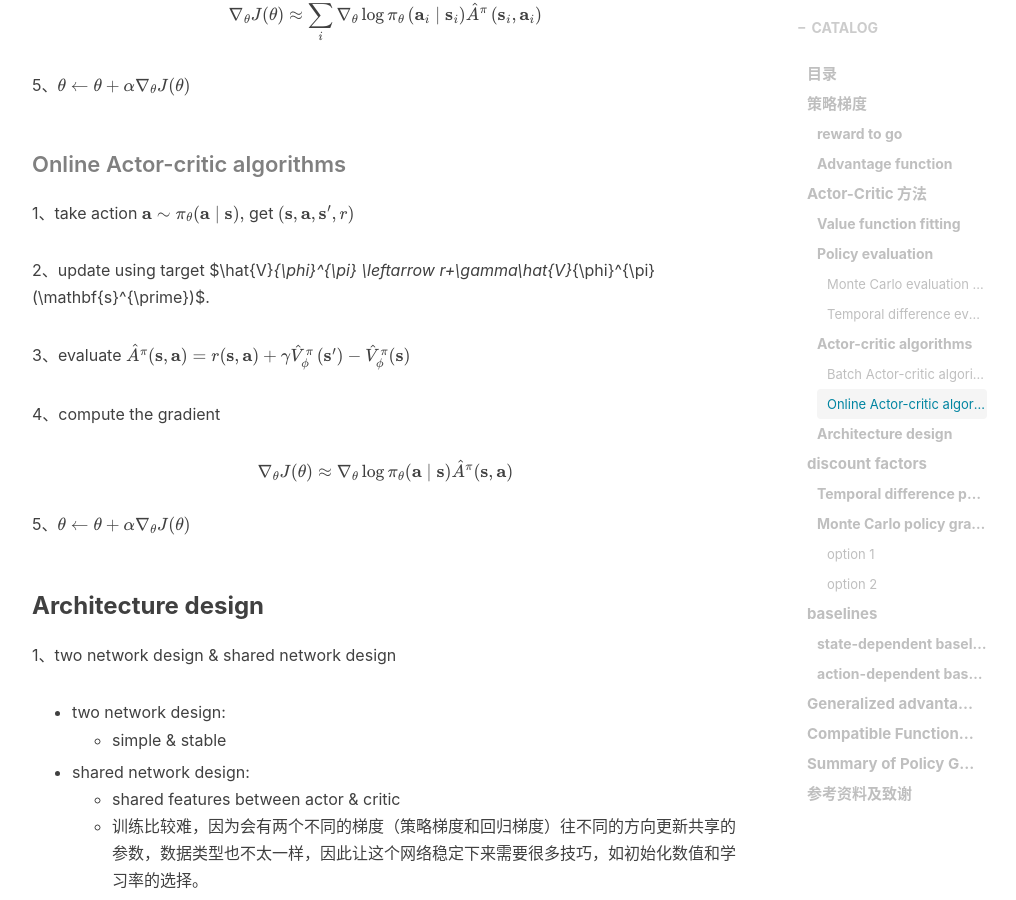
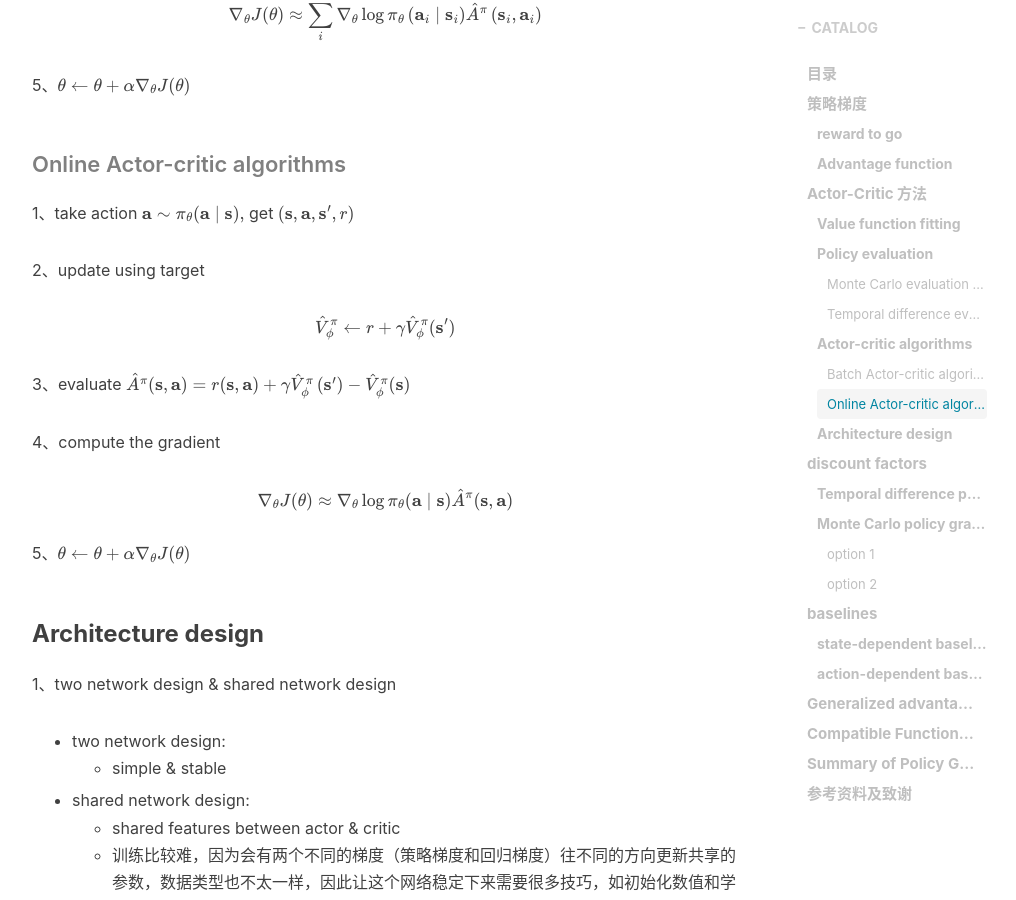
Before and after one commit to liushunyu/blog, a Jekyll site: the page built from _posts/2020-04-21-强化学习思考（8）Actor-Critic 方法.md, in a window 1280 px wide and 900 px high, scrolled down 5082 px. Shown: the whole window, without its empty margins (233-1249 px from the left). Built offline with Jekyll 4.4.1, drawn with Linux system fonts in a browser that asks for light colours; nearby versions of some CDN libraries; formulas are drawn with MathJax 3; comment, search, counter and statistics services are not loaded.

```diff
--- a/_posts/2020-04-21-强化学习思考（8）Actor-Critic 方法.md
+++ b/_posts/2020-04-21-强化学习思考（8）Actor-Critic 方法.md
@@ -252,7 +252,13 @@ $$
 
 1、take action $\mathbf{a} \sim \pi_{\theta}(\mathbf{a} \mid \mathbf{s}),$ get $\left(\mathbf{s}, \mathbf{a}, \mathbf{s}^{\prime}, r\right)$
 
-2、update using target $\hat{V}_{\phi}^{\pi} \leftarrow r+\gamma\hat{V}_{\phi}^{\pi}(\mathbf{s}^{\prime})$.
+2、update using target
+
+
+$$
+\hat{V}_{\phi}^{\pi} \leftarrow r+\gamma\hat{V}_{\phi}^{\pi}(\mathbf{s}^{\prime})
+$$
+
 
 3、evaluate
 $$
```
